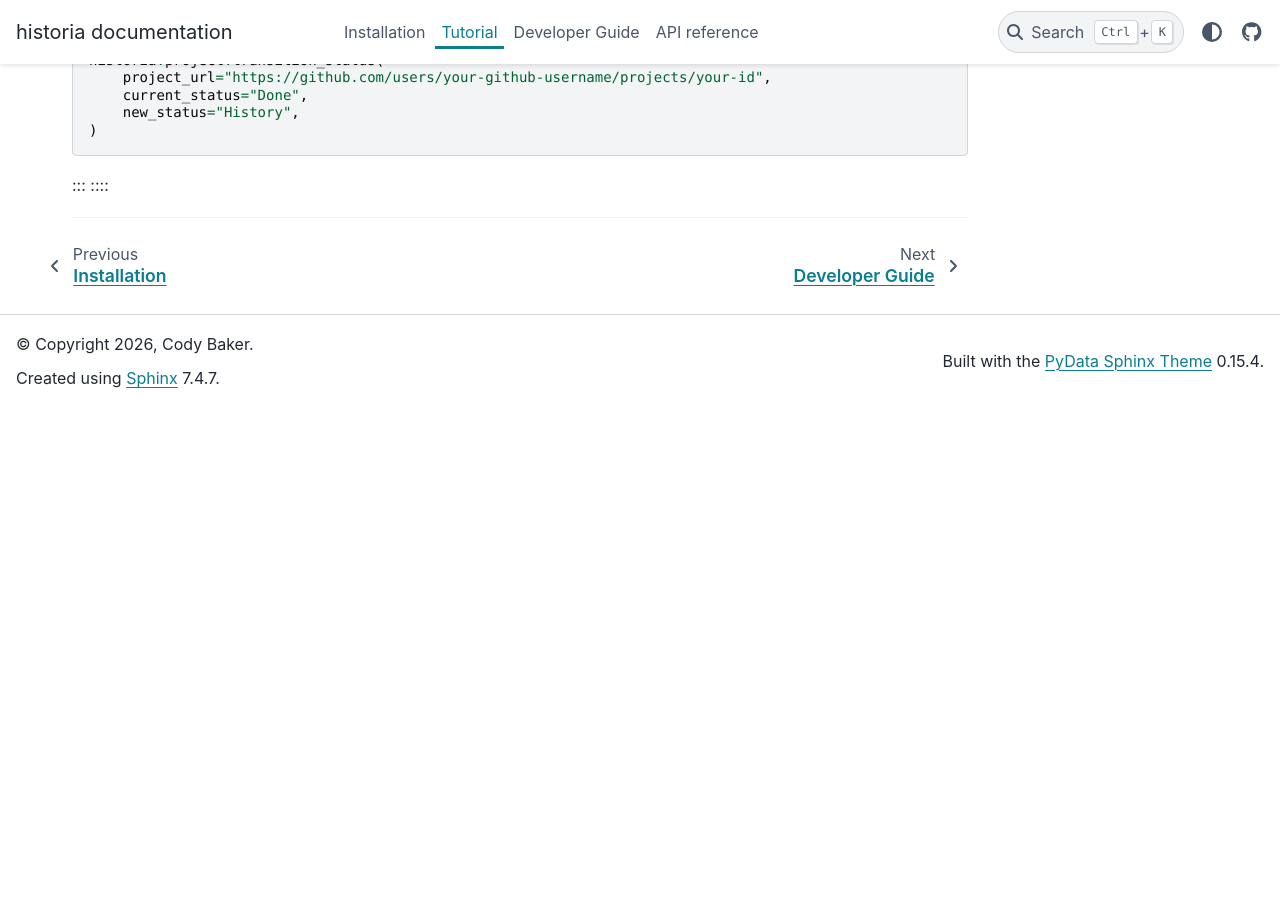
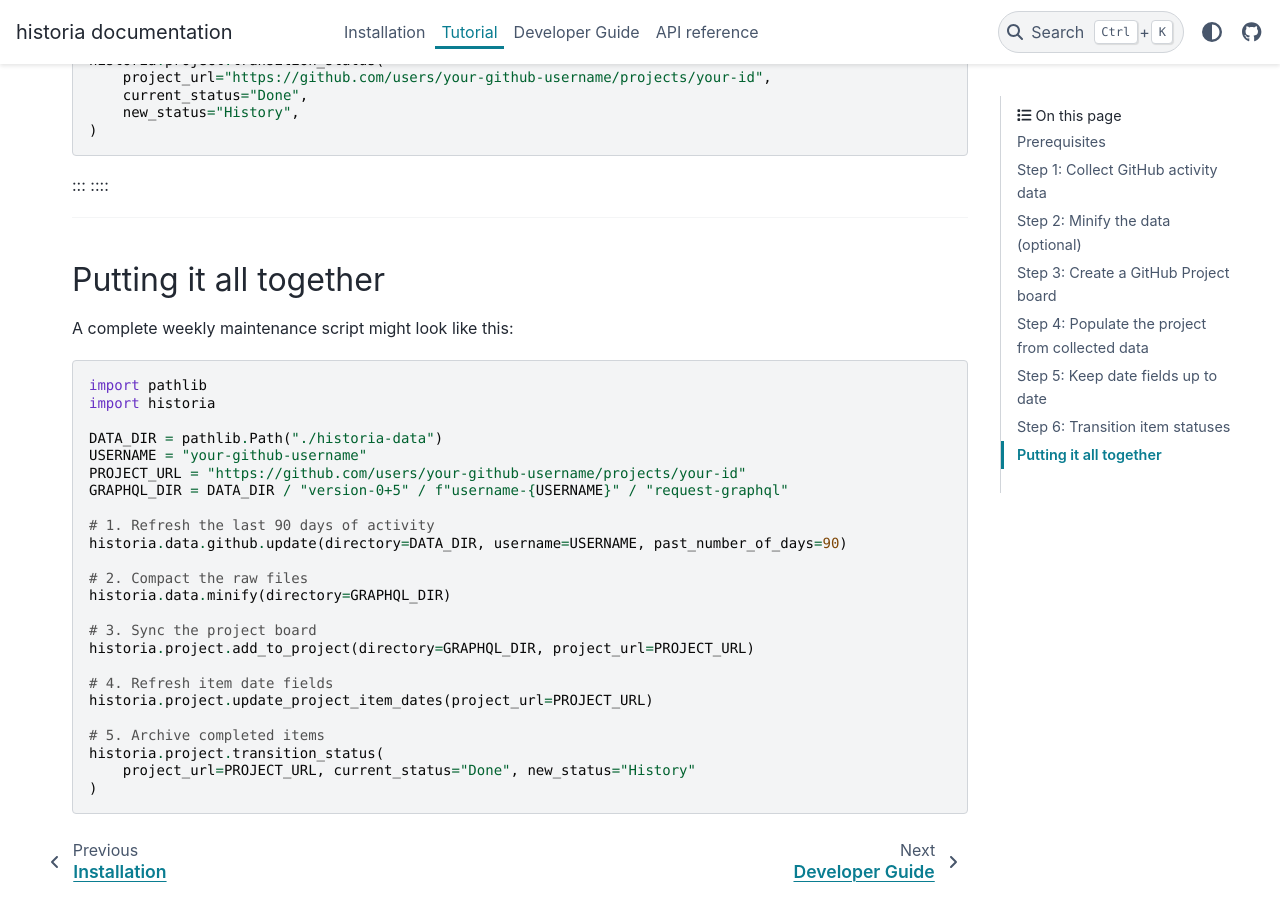
Before and after one commit to CodyCBakerPhD/historia, a Sphinx documentation site: the page built from docs/tutorial/index.md, in a window 1280 px wide and 900 px high, scrolled down 4175 px. Built offline with Sphinx 7.4.7 and the PyData theme 0.15.4, drawn with Linux system fonts in a browser that asks for light colours; before the commit the page ends 4582 px from its top, so only the background shows below that.

Commit message:
docs: restore missing 'Putting it all together' section; fix trailing transition warning
The tutorial file was truncated after the last tab set, leaving a bare '---'
at the end which docutils rejects with "Document may not end with a transition".
Restored the complete 'Putting it all together' section.

Co-Authored-By: GitHub Copilot 1.0 / Claude Sonnet 4.5 <noreply@github.com>

Agent-Logs-Url: https://github.com/CodyCBakerPhD/historia/sessions/20767d0b-28f8-48e1-bbad-c5e24c1ff691

Co-authored-by: CodyCBakerPhD <51133164+CodyCBakerPhD@users.noreply.github.com>

````diff
--- a/docs/tutorial/index.md
+++ b/docs/tutorial/index.md
@@ -205,3 +205,34 @@ historia.project.transition_status(
 ::::
 
 ---
+
+## Putting it all together
+
+A complete weekly maintenance script might look like this:
+
+```python
+import pathlib
+import historia
+
+DATA_DIR = pathlib.Path("./historia-data")
+USERNAME = "your-github-username"
+PROJECT_URL = "https://github.com/users/your-github-username/projects/your-id"
+GRAPHQL_DIR = DATA_DIR / "version-0+5" / f"username-{USERNAME}" / "request-graphql"
+
+# 1. Refresh the last 90 days of activity
+historia.data.github.update(directory=DATA_DIR, username=USERNAME, past_number_of_days=90)
+
+# 2. Compact the raw files
+historia.data.minify(directory=GRAPHQL_DIR)
+
+# 3. Sync the project board
+historia.project.add_to_project(directory=GRAPHQL_DIR, project_url=PROJECT_URL)
+
+# 4. Refresh item date fields
+historia.project.update_project_item_dates(project_url=PROJECT_URL)
+
+# 5. Archive completed items
+historia.project.transition_status(
+    project_url=PROJECT_URL, current_status="Done", new_status="History"
+)
+```
````
